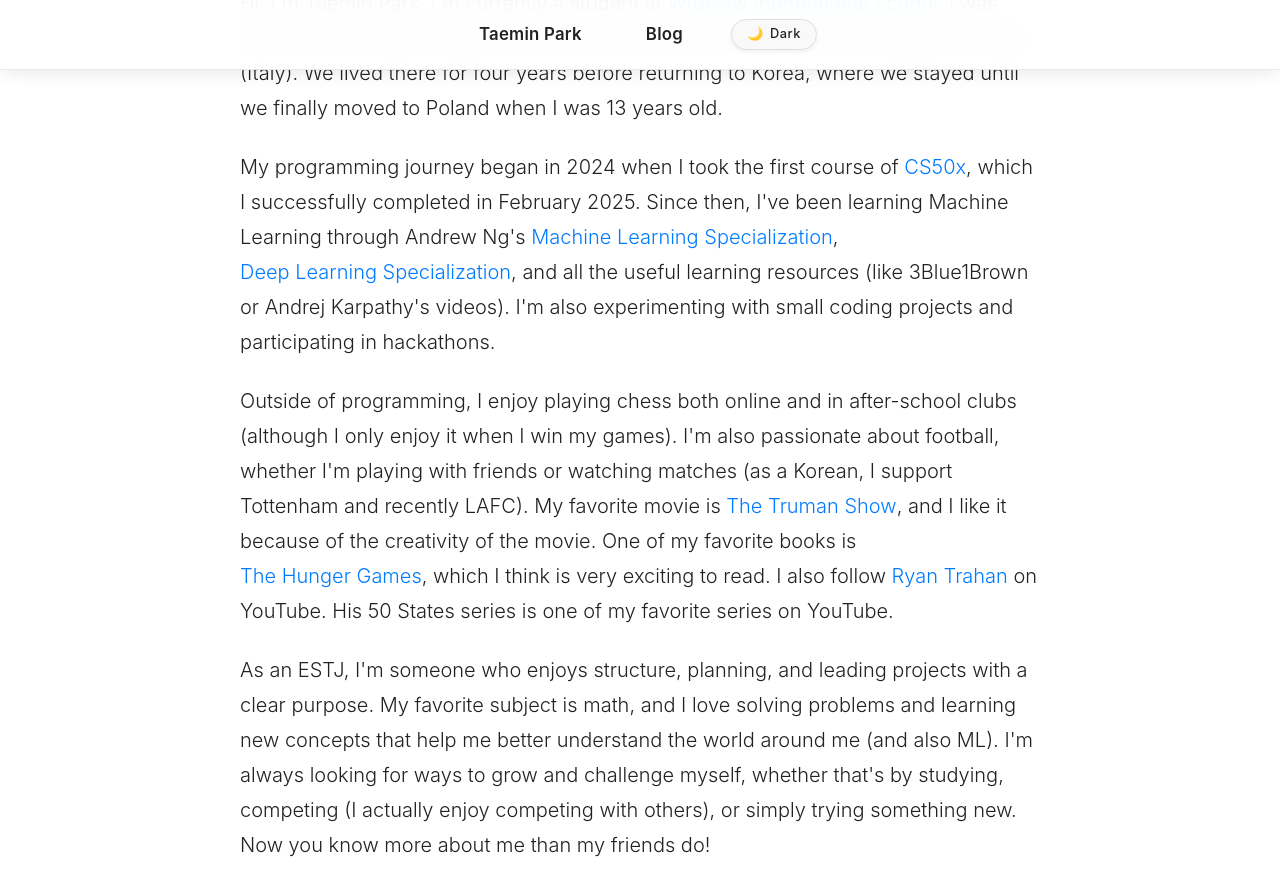
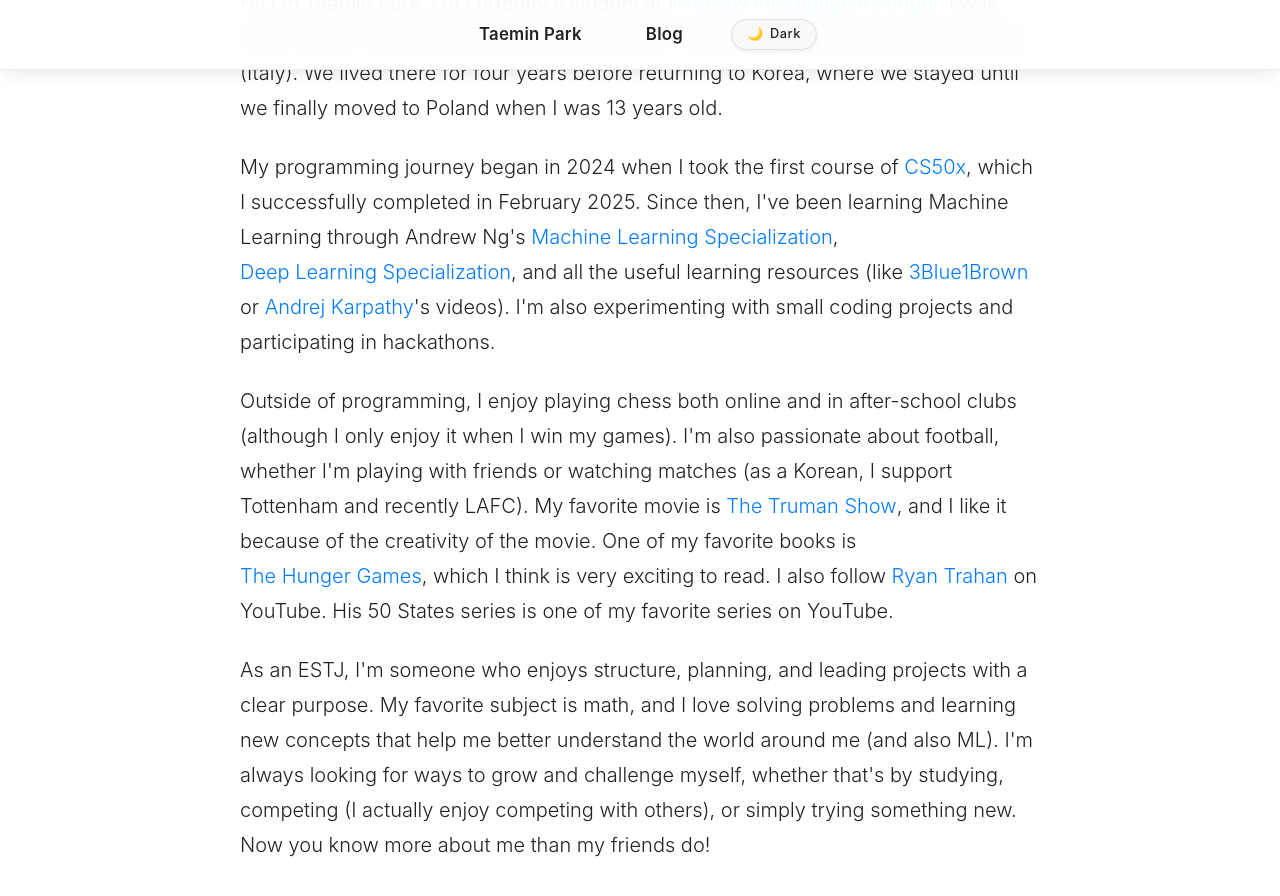
Before and after one commit to taemincode/taemincode.github.io, a Jekyll site: the page built from index.html, in a window 1280 px wide and 900 px high, scrolled down 2486 px. Shown: the top 896 px of the window. Built offline with Jekyll 4.4.1, drawn with Linux system fonts in a browser that asks for light colours; part of the change alters nothing that is shown.

```diff
--- a/index.html
+++ b/index.html
@@ -155,7 +155,7 @@ description: Personal website of Taemin Park, showcasing his projects, blog post
                     </p>
 
                     <p class="lead mb-4">
-                        My programming journey began in 2024 when I took the first course of <a href="https://cs50.harvard.edu/x/2025/">CS50x</a>, which I successfully completed in February 2025. Since then, I've been learning Machine Learning through Andrew Ng's <a href="https://www.coursera.org/specializations/machine-learning-introduction">Machine Learning Specialization</a>, <a href="https://www.coursera.org/specializations/deep-learning-ai">Deep Learning Specialization</a>, and all the useful learning resources (like 3Blue1Brown or Andrej Karpathy's videos). I'm also experimenting with small coding projects and participating in hackathons.
+                        My programming journey began in 2024 when I took the first course of <a href="https://cs50.harvard.edu/x/2025/">CS50x</a>, which I successfully completed in February 2025. Since then, I've been learning Machine Learning through Andrew Ng's <a href="https://www.coursera.org/specializations/machine-learning-introduction">Machine Learning Specialization</a>, <a href="https://www.coursera.org/specializations/deep-learning">Deep Learning Specialization</a>, and all the useful learning resources (like <a href="https://www.youtube.com/@3blue1brown">3Blue1Brown</a> or <a href="https://www.youtube.com/@AndrejKarpathy">Andrej Karpathy</a>'s videos). I'm also experimenting with small coding projects and participating in hackathons.
                     </p>
 
                     <p class="lead mb-4">
```
